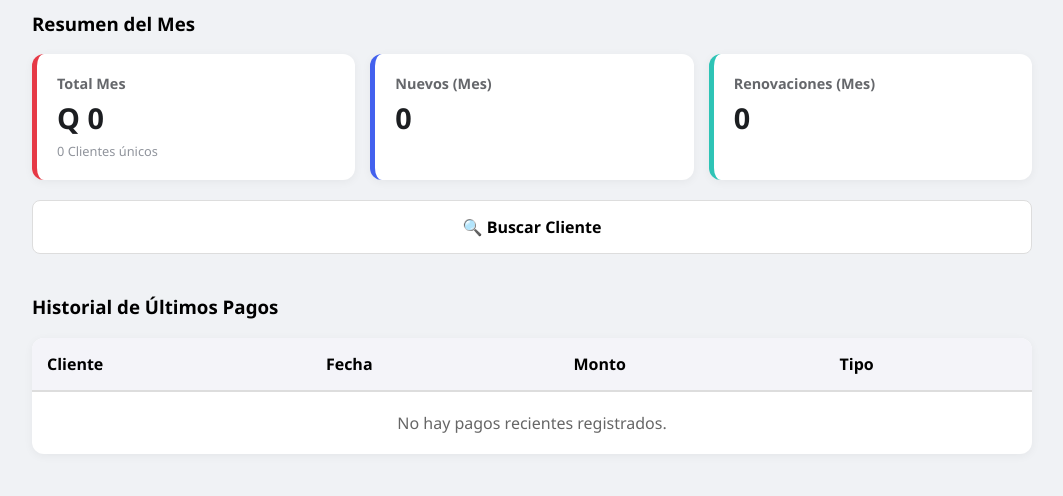
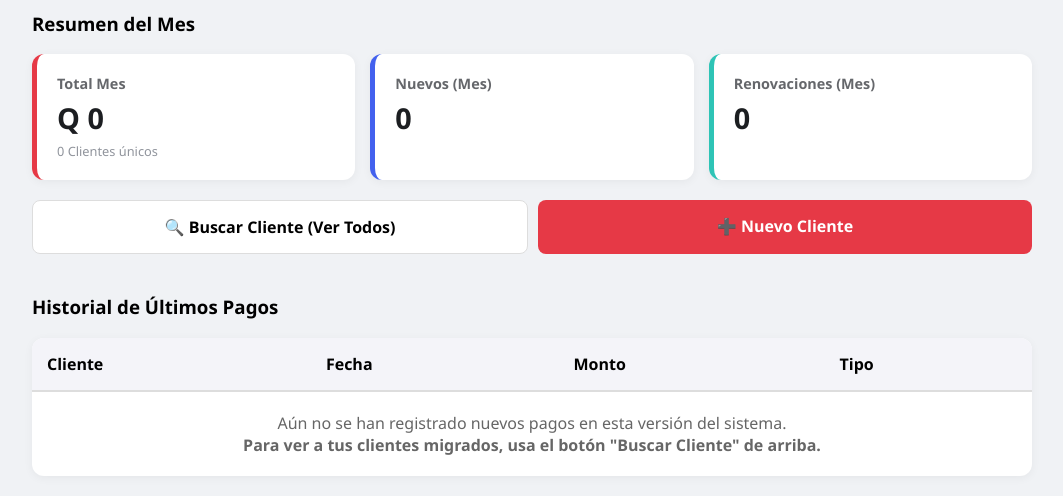
Before and after one commit to giocarvi/FullFan, a Flask app: page / in a window 1280 px wide. Shown: the part 304-800 px from the top of the page, without its empty margins (108-1171 px from the left). Run offline with Flask 3, Linux system fonts and the light colour scheme; a user stored in the database is signed in; data comes from the database, SQL or seed files in the repository; data that the repository does not hold is empty.

Commit message:
Update index.html

```diff
--- a/templates/index.html
+++ b/templates/index.html
@@ -27,7 +27,8 @@
         </div>
 
         <div style="display:flex; gap:10px; margin-top:20px;">
-            <a href="{{ url_for('list_clients') }}" class="btn-action" style="flex:1; background:white; color:black; border:1px solid #ddd; text-align:center; padding:15px; border-radius:8px; text-decoration:none; font-weight:bold;">🔍 Buscar Cliente</a>
+            <a href="{{ url_for('list_clients') }}" class="btn-action" style="flex:1; background:white; color:black; border:1px solid #ddd; text-align:center; padding:15px; border-radius:8px; text-decoration:none; font-weight:bold;">🔍 Buscar Cliente (Ver Todos)</a>
+            <a href="{{ url_for('add_client') }}" class="btn-action" style="flex:1; background:#e63946; color:white; border:none; text-align:center; padding:15px; border-radius:8px; text-decoration:none; font-weight:bold;">➕ Nuevo Cliente</a>
         </div>
 
         <h3 style="margin-top:40px;">Historial de Últimos Pagos</h3>
@@ -56,7 +57,7 @@
                         </td>
                     </tr>
                     {% else %}
-                    <tr><td colspan="4" style="padding:20px; text-align:center; color:#666;">No hay pagos recientes registrados.</td></tr>
+                    <tr><td colspan="4" style="padding:20px; text-align:center; color:#666;">Aún no se han registrado nuevos pagos en esta versión del sistema.<br><strong>Para ver a tus clientes migrados, usa el botón "Buscar Cliente" de arriba.</strong></td></tr>
                     {% endfor %}
                 </tbody>
             </table>
```
